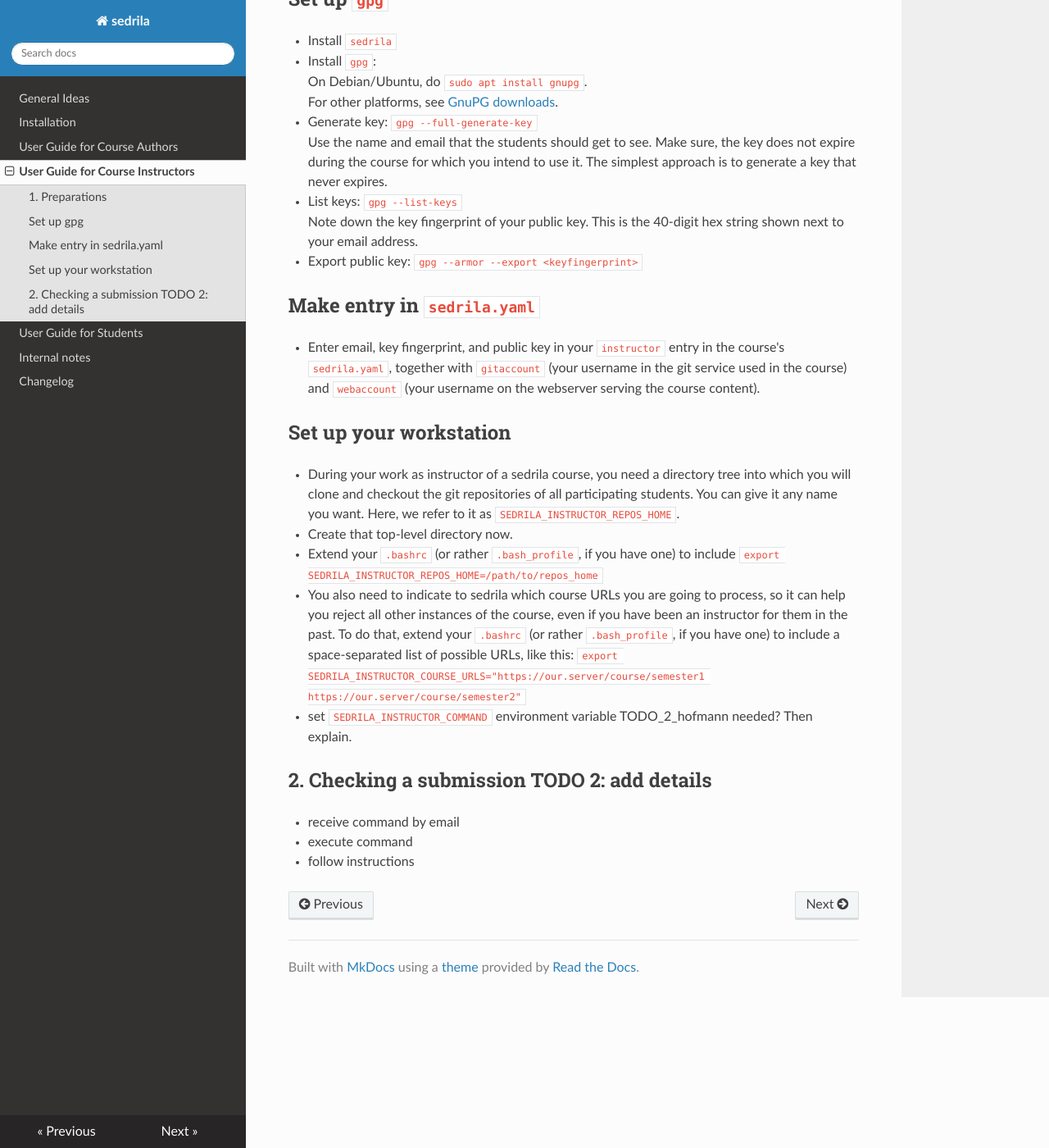
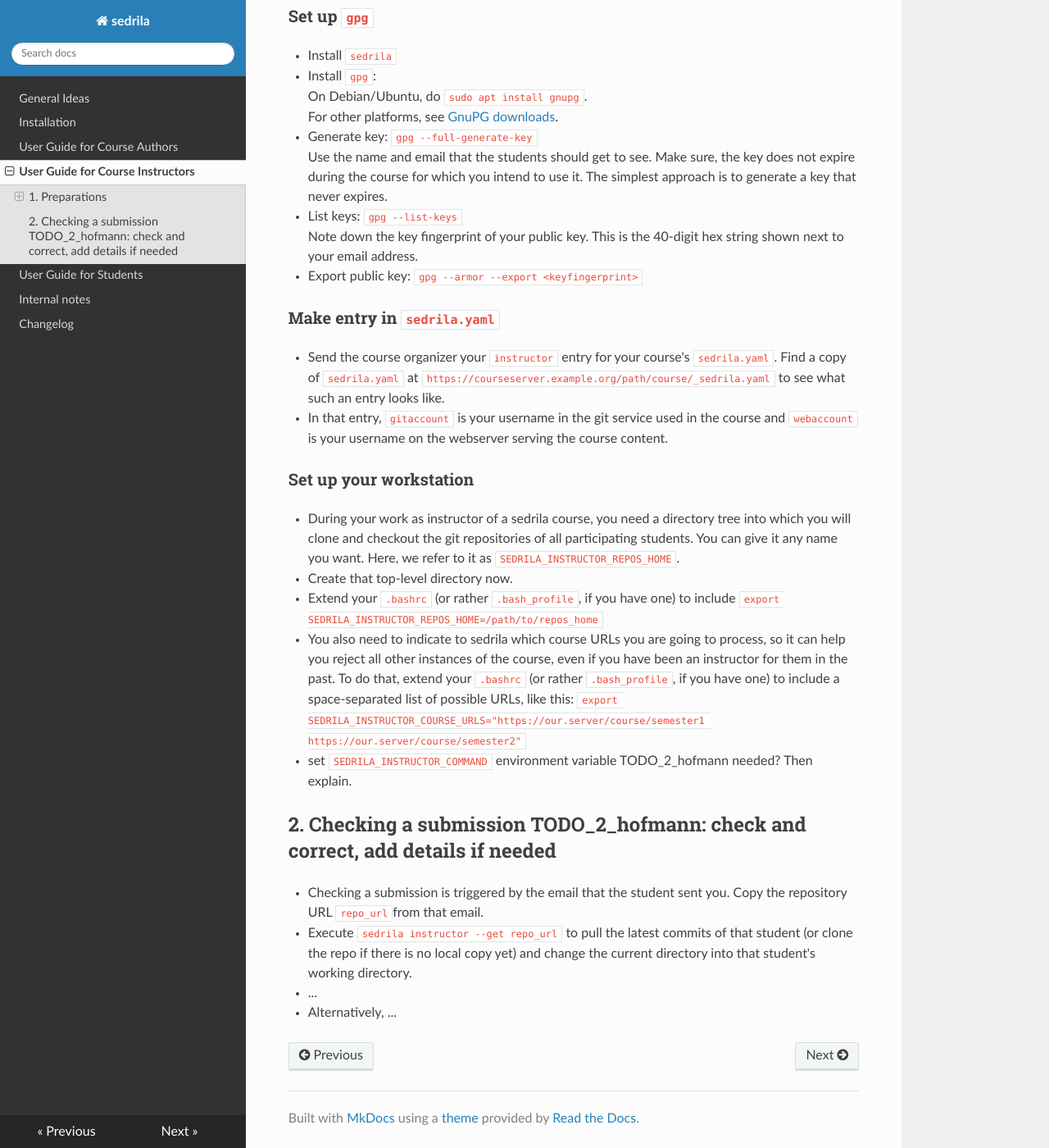
Before and after one commit to fubinf/sedrila, an MkDocs documentation site: the page built from docs/instructors.md, in a window 1280 px wide and 1400 px high, scrolled down 282 px. Shown: the whole window at 82% size. Built offline with MkDocs 1.6.1, drawn with Linux system fonts in a browser that asks for light colours; nearby versions of some CDN libraries; some of the changed text lies outside the part shown.

Commit message:
instructors.md: Add some detail, fix headings

```diff
--- a/docs/instructors.md
+++ b/docs/instructors.md
@@ -3,8 +3,10 @@
 ## 1. Preparations
 
 All commands assume a Bash shell.
+The sedrila tool assumes a Unix environment.
+Under Windows, use WSL.
 
-## Set up `gpg`
+### Set up `gpg`
 
 - Install `sedrila`
 - Install `gpg`:
@@ -20,14 +22,16 @@
 - Export public key:  `gpg --armor --export <keyfingerprint>`
 
 
-## Make entry in `sedrila.yaml`
+### Make entry in `sedrila.yaml`
 
-- Enter email, key fingerprint, and public key in your `instructor` entry in the course's `sedrila.yaml`,
-  together with `gitaccount` (your username in the git service used in the course)
-  and `webaccount` (your username on the webserver serving the course content).
+- Send the course organizer your `instructor` entry for your course's `sedrila.yaml`.
+  Find a copy of `sedrila.yaml` at `https://courseserver.example.org/path/course/_sedrila.yaml`
+  to see what such an entry looks like.
+- In that entry, `gitaccount` is your username in the git service used in the course
+  and `webaccount` is your username on the webserver serving the course content.
 
 
-## Set up your workstation
+### Set up your workstation
 
 - During your work as instructor of a sedrila course,
   you need a directory tree into which you will clone and checkout the git repositories
@@ -46,8 +50,12 @@
 - set `SEDRILA_INSTRUCTOR_COMMAND` environment variable  TODO_2_hofmann needed? Then explain.
 
 
-## 2. Checking a submission  TODO 2: add details
+## 2. Checking a submission  TODO_2_hofmann: check and correct, add details if needed
 
-- receive command by email
-- execute command
-- follow instructions
+- Checking a submission is triggered by the email that the student sent you.
+  Copy the repository URL `repo_url`from that email.
+- Execute `sedrila instructor --get repo_url`
+  to pull the latest commits of that student (or clone the repo if there is no local copy yet)
+  and change the current directory into that student's working directory.
+- ...
+- Alternatively, ...
```
